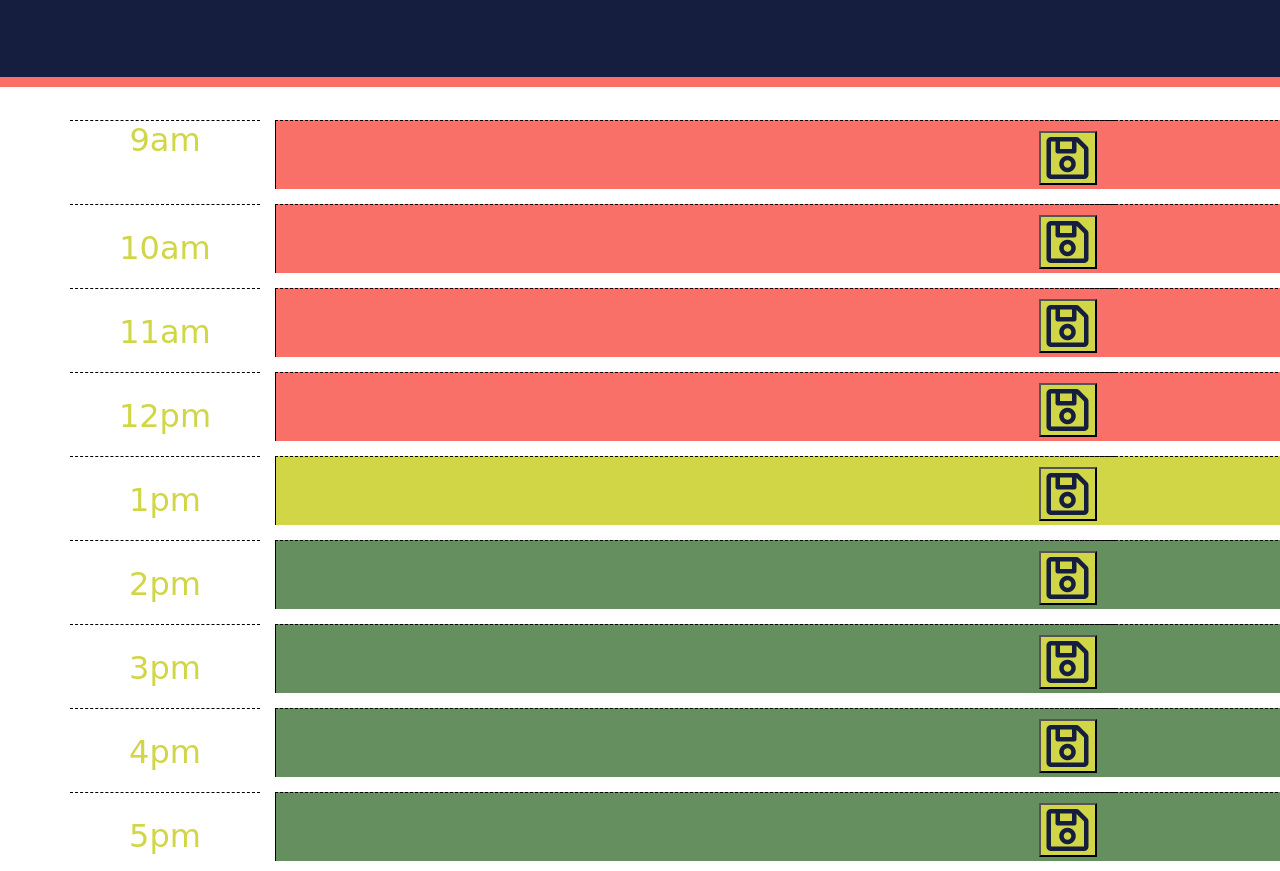
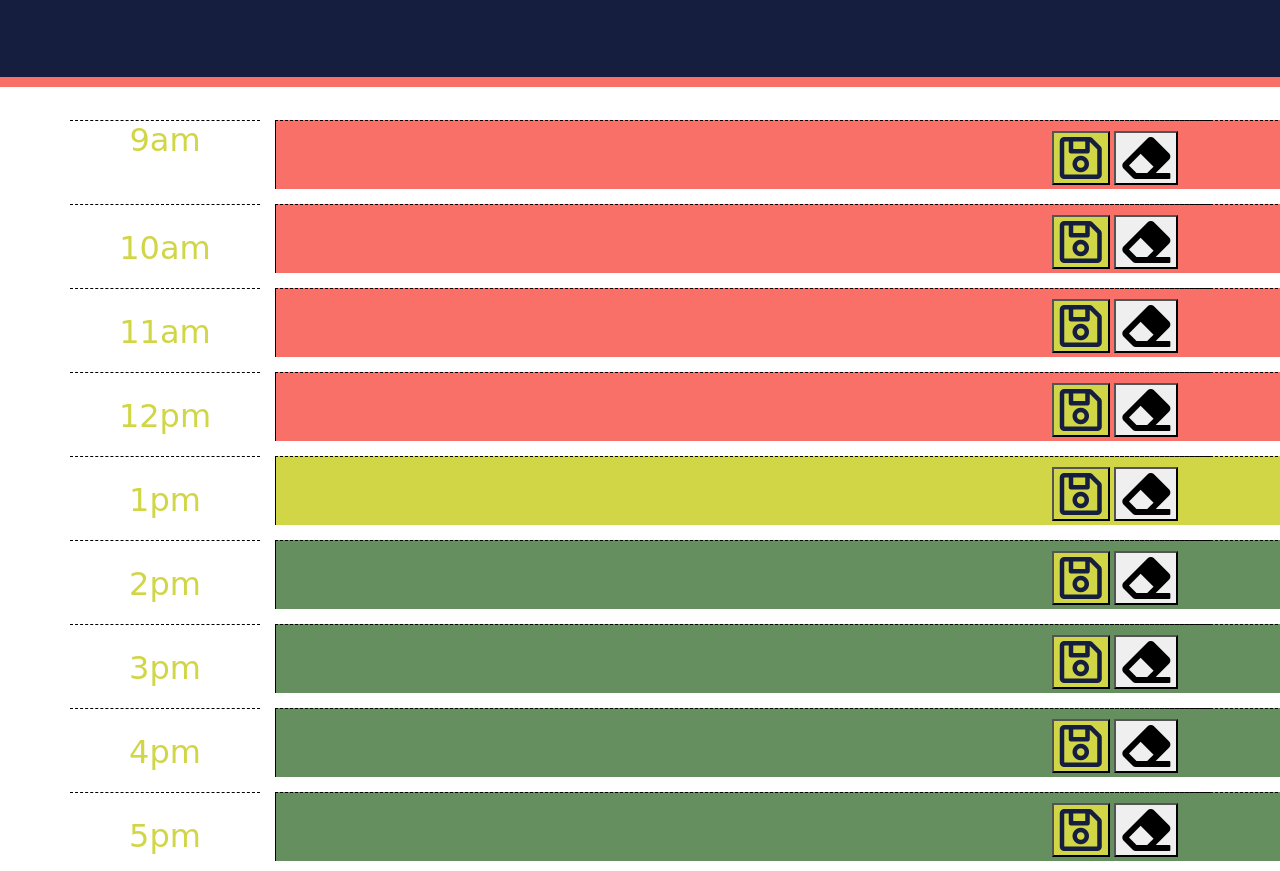
Before and after one commit to ohnobenito/dayplanner, a plain HTML site: page index.html in a window 1280 px wide. Shown: the part 324-1195 px from the top of the page. Drawn offline with nearby package versions, Linux system fonts and the light colour scheme; a web font is replaced by a local one.

Commit message:
added ids to save buttons so things could save individually, added an erase button

```diff
--- a/index.html
+++ b/index.html
@@ -33,47 +33,47 @@
       <div class="row mt-1">
         <div class="col-2 hour"><h2 class="time">9am</h2></div>
         <div class="col-8"><textarea id="nine" name="9" cols="70" ></textarea></div>
-        <div class="col-1 button"><button class="saveBtn"><i class="far fa-save fa-3x"></i></button></div>
+        <div class="col-2 button"><button class="saveBtn" id="9"><i class="far fa-save fa-3x"></i></button> <button class="eraseBtn" id="9c"><i class="fas fa-eraser fa-3x"></i></button></div>
       </div>
       <div class="row mt-1">
         <div class="col-2 hour"> <h2 class="time">10am</h2></div>
         <div class="col-8"><textarea id="ten" name="10" cols="70"></textarea></div>
-        <div class="col-1 button"><button class="saveBtn"><i class="far fa-save fa-3x"></i></button></div>
+        <div class="col-2 button"><button class="saveBtn" id="10"><i class="far fa-save fa-3x"></i></button> <button class="eraseBtn" id="10c"><i class="fas fa-eraser fa-3x"></i></button></div>
       </div>
       <div class="row mt-1">
         <div class="col-2 hour"> <h2 class="time">11am</h2></div>
         <div class="col-8"><textarea id="eleven" name="11" cols="70"></textarea></div>
-        <div class="col-1 button"><button class="saveBtn"><i class="far fa-save fa-3x"></i></button></div>
+        <div class="col-2 button"><button class="saveBtn" id="11"><i class="far fa-save fa-3x"></i></button> <button class="eraseBtn" id="11c"><i class="fas fa-eraser fa-3x"></i></button></div>
       </div>
       <div class="row mt-1">
         <div class="col-2 hour"> <h2 class="time">12pm</h2></div>
         <div class="col-8"><textarea id="twelve" name="12" cols="70"></textarea></div>
-        <div class="col-1 button"><button class="saveBtn"><i class="far fa-save fa-3x"></i></button></div>
+        <div class="col-2 button"><button class="saveBtn" id="12"><i class="far fa-save fa-3x"></i></button> <button class="eraseBtn" id="12c"><i class="fas fa-eraser fa-3x"></i></button></div>
       </div>
       <div class="row mt-1">
         <div class="col-2 hour"> <h2 class="time">1pm</h2></div>
         <div class="col-8"><textarea id="one" name="13" cols="70"></textarea></div>
-        <div class="col-1 button"><button class="saveBtn"><i class="far fa-save fa-3x"></i></button></div>
+        <div class="col-2 button"><button class="saveBtn" id="13"><i class="far fa-save fa-3x"></i></button> <button class="eraseBtn" id="13c"><i class="fas fa-eraser fa-3x"></i></button></div>
       </div>
       <div class="row mt-1">
         <div class="col-2 hour"> <h2 class="time">2pm</h2></div>
         <div class="col-8"><textarea id="two" name="14" cols="70"></textarea></div>
-        <div class="col-1 button"><button class="saveBtn"><i class="far fa-save fa-3x"></i></button></div>
+        <div class="col-2 button"><button class="saveBtn" id="14"><i class="far fa-save fa-3x"></i></button> <button class="eraseBtn" id="14c"><i class="fas fa-eraser fa-3x"></i></button></div>
       </div>
       <div class="row mt-1">
         <div class="col-2 hour"> <h2 class="time">3pm</h2></div>
         <div class="col-8"><textarea id="three" name="15" cols="70"></textarea></div>
-        <div class="col-1 button"><button class="saveBtn"><i class="far fa-save fa-3x"></i></button></div>
+        <div class="col-2 button"><button class="saveBtn" id="15"><i class="far fa-save fa-3x"></i></button> <button class="eraseBtn" id="15c"><i class="fas fa-eraser fa-3x"></i></button></div>
       </div>
       <div class="row mt-1">
         <div class="col-2 hour"> <h2 class="time">4pm</h2></div>
         <div class="col-8"><textarea id="four" name="16" cols="70"></textarea></div>
-        <div class="col-1 button"><button class="saveBtn"><i class="far fa-save fa-3x"></i></button></div>
+        <div class="col-2 button"><button class="saveBtn" id="16"><i class="far fa-save fa-3x"></i></button> <button class="eraseBtn" id="16c"><i class="fas fa-eraser fa-3x"></i></button></div>
       </div>
       <div class="row mt-1">
         <div class="col-2 hour"> <h2 class="time">5pm</h2></div>
         <div class="col-8"><textarea id="five" name="17" cols="70"></textarea></div>
-        <div class="col-1 button"><button class="saveBtn"><i class="far fa-save fa-3x"></i></button></div>
+        <div class="col-2 button"><button class="saveBtn" id="17"><i class="far fa-save fa-3x"></i></button> <button class="eraseBtn" id="17c"><i class="fas fa-eraser fa-3x"></i></button></div>
       </div>
     </div>
 
```
